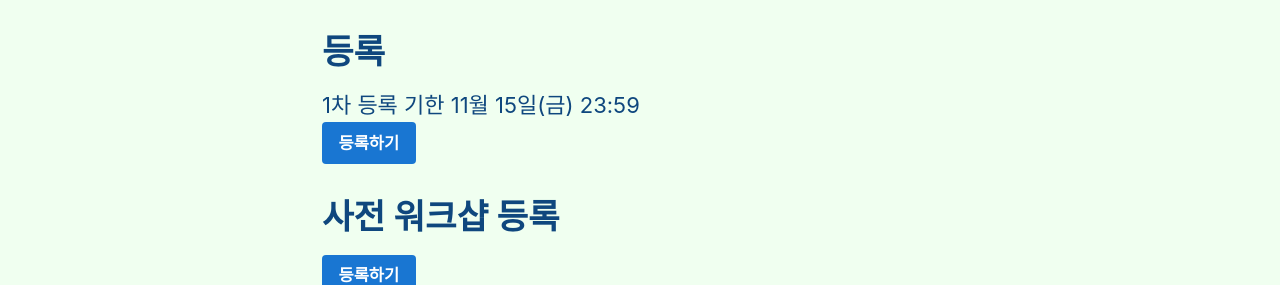
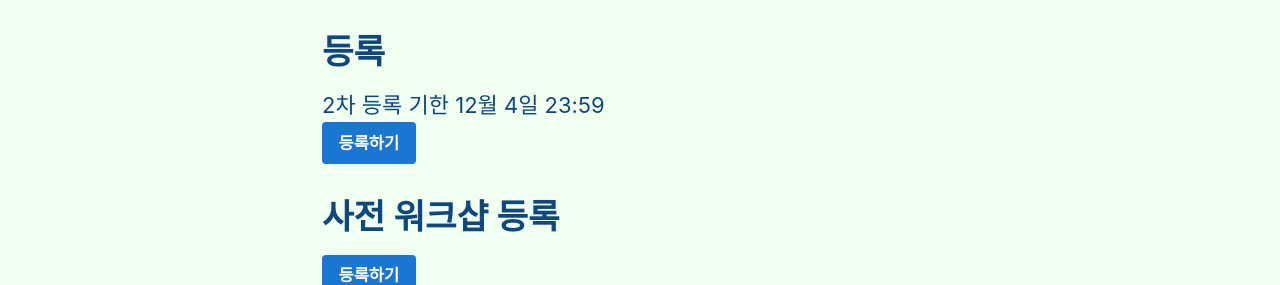
Before and after one commit to pagkkr/pagkkr.github.io, a Jekyll site: the page built from _posts/2024-09-19-annual-meeting.md, in a window 1280 px wide. Shown: the part 510-795 px from the top of the page. Built offline with Jekyll 4.4.1, drawn with Linux system fonts in a browser that asks for light colours; cached includes are drawn as plain includes.

Commit message:
Update 2024-09-19-annual-meeting.md

```diff
--- a/_posts/2024-09-19-annual-meeting.md
+++ b/_posts/2024-09-19-annual-meeting.md
@@ -18,7 +18,7 @@ header:
 [Check](/assets/annual-meeting/2024-PAGK-ENG.pdf){: .btn .btn--primary}
 
 # 등록
-1차 등록 기한 11월 15일(금) 23:59 \
+2차 등록 기한 12월 4일 23:59 \
 [등록하기](https://forms.gle/PwuUYZC4SQ4j4GKo7){: .btn .btn--primary}
 
 # 사전 워크샵 등록
```
